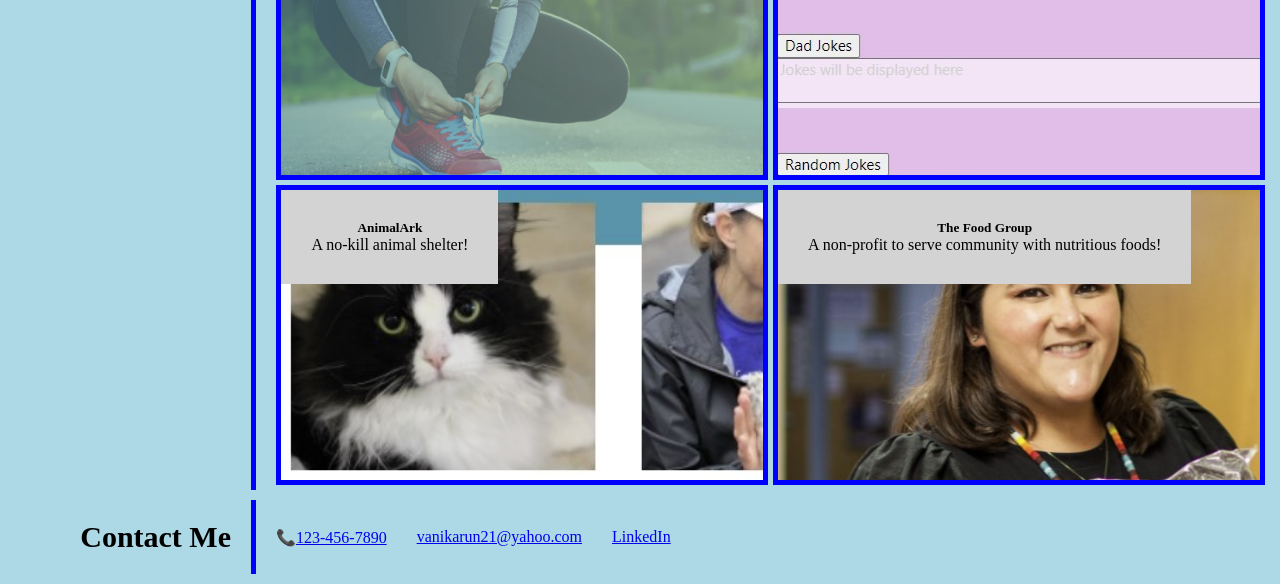
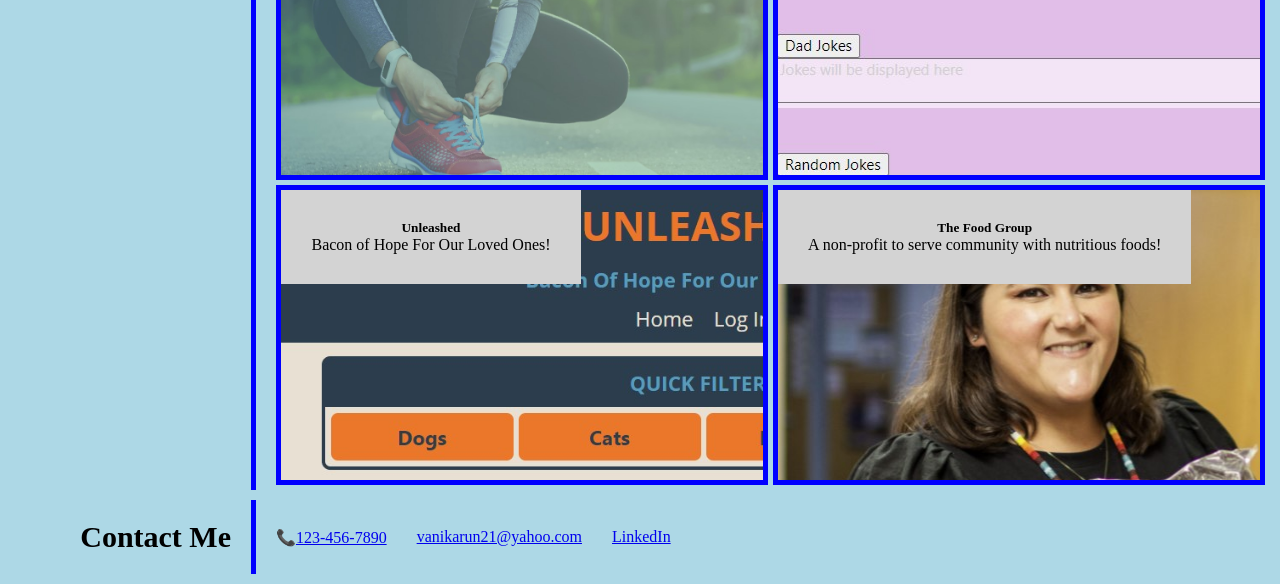
Before and after one commit to vanikarun21/web_developer_portfolio, a plain HTML site: page index.html in a window 1280 px wide. Shown: the part 1065-1649 px from the top of the page. Drawn offline with Linux system fonts and the light colour scheme.

Commit message:
project 4 updated

```diff
--- a/assests/style.css
+++ b/assests/style.css
@@ -161,8 +161,8 @@ h3 {
     background-image: url(../assests/images/project_3new.jpg);
 }
 
-#AnimalArk {
-    background-image: url(../assests/images/project4.jpg);
+#Unleashed {
+    background-image: url(../assests/images/prj3.jpg);
     background-size: cover;
 
 }
--- a/index.html
+++ b/index.html
@@ -86,12 +86,12 @@
                         <p>This application will generate jokes, a NASA picture of the day and fun facts based on user's choice!</p>
                     </div>
                 </a>
-                <a id="AnimalArk" class="flex-item" href="https://animalarkmn.org/" target="_blank" rel="noopener noreferrer">
+                <a id="Unleashed" class="flex-item" href="https://unleashed-pets-finder.herokuapp.com/" target="_blank" rel="noopener noreferrer">
                     <div class="project3 hp">
                         <!--flexitem-->
-                        <h5>AnimalArk
+                        <h5>Unleashed
                         </h5>
-                        <p>A no-kill animal shelter!</p>
+                        <p>Bacon of Hope For Our Loved Ones!</p>
                     </div>
                 </a>
                 <a id="TheFoodGroup" class="flex-item" href="https://thefoodgroupmn.org/" target="_blank" rel="noopener noreferrer">
```
Also changed, not shown: assests/images/prj3.jpg (added).
